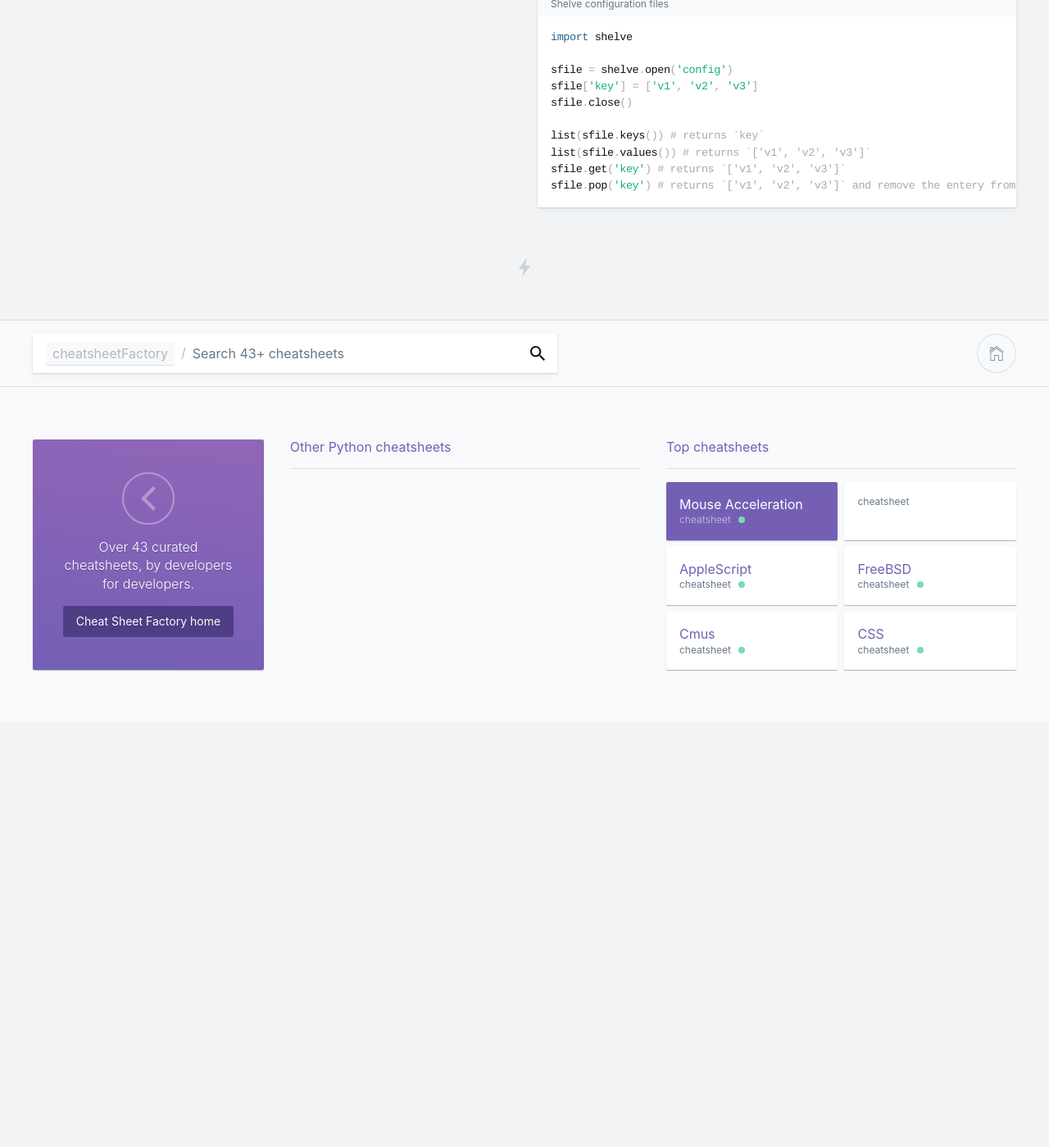
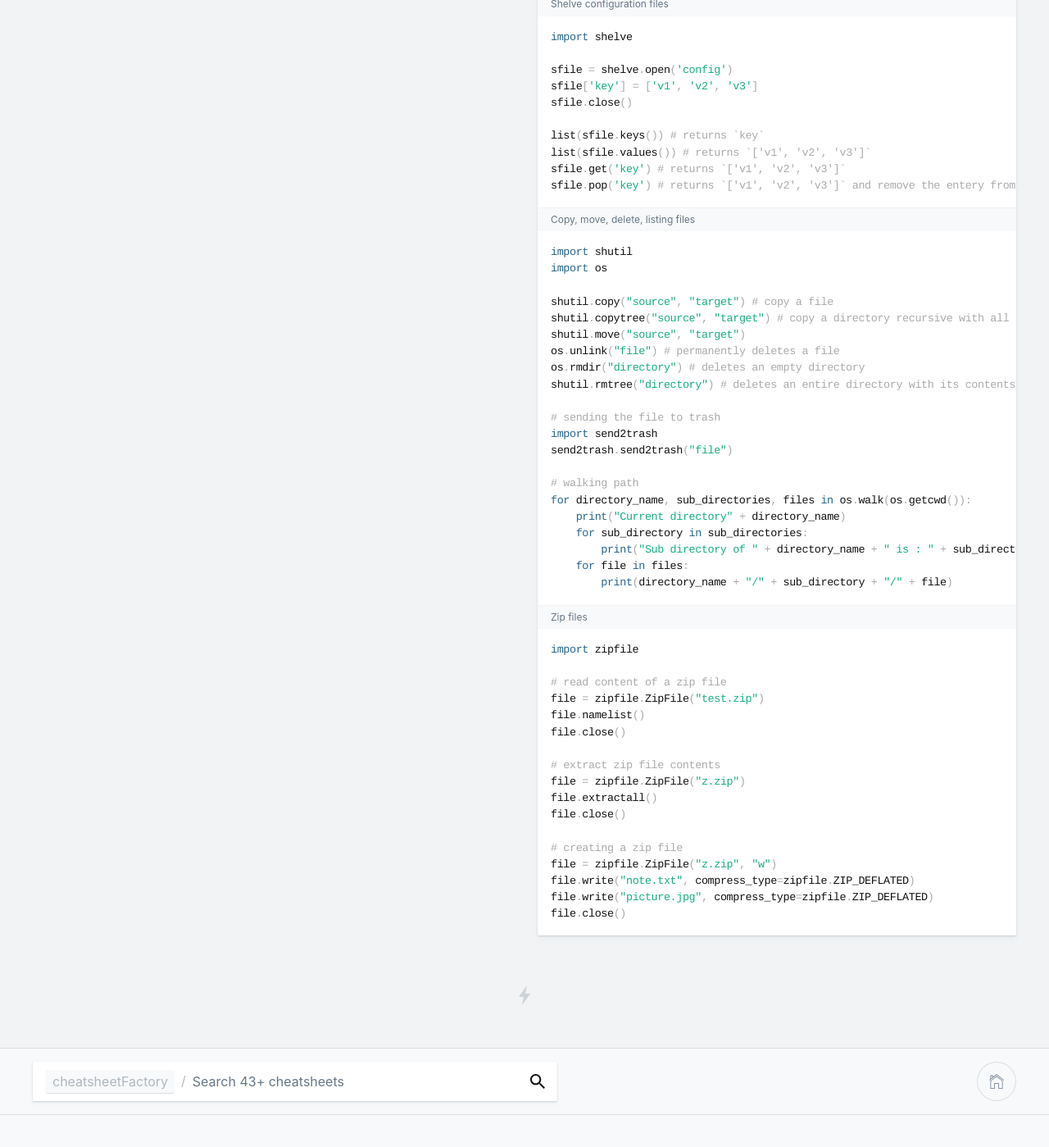
Before and after one commit to kasramp/cheat-sheet-factory, a Jekyll site: the page built from python/python.md, in a window 1280 px wide and 1400 px high, scrolled down 7021 px. Shown: the whole window at 82% size. Built offline with Jekyll 4.4.1, drawn with Linux system fonts in a browser that asks for light colours; nearby versions of some CDN libraries; before the commit the page ends 7902 px from its top, so only the background shows below that; some of the changed text lies outside the part shown.

Commit message:
More Python cheat sheet

````diff
--- a/python/python.md
+++ b/python/python.md
@@ -14,7 +14,7 @@ intro: |
 
 Shortcuts
 ---------
-{: .-one-column}
+{: .-two-column}
 
 ## Basics
 
@@ -647,6 +647,54 @@ sfile.get('key') # returns `['v1', 'v2', 'v3']`
 sfile.pop('key') # returns `['v1', 'v2', 'v3']` and remove the entery from the file
 ```
 
+#### Copy, move, delete, listing files
+
+```python
+import shutil
+import os
+
+shutil.copy("source", "target") # copy a file
+shutil.copytree("source", "target") # copy a directory recursive with all files and sub-directories
+shutil.move("source", "target")
+os.unlink("file") # permanently deletes a file
+os.rmdir("directory") # deletes an empty directory
+shutil.rmtree("directory") # deletes an entire directory with its contents
+
+# sending the file to trash
+import send2trash
+send2trash.send2trash("file")
+
+# walking path
+for directory_name, sub_directories, files in os.walk(os.getcwd()):
+    print("Current directory" + directory_name)
+    for sub_directory in sub_directories:
+        print("Sub directory of " + directory_name + " is : " + sub_directory)
+    for file in files:
+        print(directory_name + "/" + sub_directory + "/" + file)
+```
+
+#### Zip files
+
+```python
+import zipfile
+
+# read content of a zip file
+file = zipfile.ZipFile("test.zip")
+file.namelist()
+file.close()
+
+# extract zip file contents
+file = zipfile.ZipFile("z.zip")
+file.extractall()
+file.close()
+
+# creating a zip file
+file = zipfile.ZipFile("z.zip", "w")
+file.write("note.txt", compress_type=zipfile.ZIP_DEFLATED)
+file.write("picture.jpg", compress_type=zipfile.ZIP_DEFLATED)
+file.close()
+```
+
 ### Difference between `class Name:` and `class Name(object):`
 
 ```python
@@ -660,6 +708,31 @@ class Test(object):
 
 ```
 
+### Exception handling
+
+```python
+try:
+    raise Exception("A test exceptioin") # throw an exception
+except Exception as ex:
+    print(ex) # catches the exception and prints the message
+```
+
+### Logging
+
+```python
+import logging
+logging.basicConfig(level=logging.DEBUG, format=' %(asctime)s - %(levelname)s - %(message)s')
+# log to a file
+logging.basicConfig(filename = "prog.log", level=logging.DEBUG, format=' %(asctime)s - %(levelname)s - %(message)s')
+
+logging.debug("DEBUG LOG")
+logging.info("INFO LOG")
+logging.warn("WARNING LOG")
+logging.error("ERROR LOG")
+logging.critical("FATAL LOG")
+logging.disable(logging.DEBUG) # disable debug log
+```
+
 ### Working with pip
 
 | `pip install --user youtube-dl` | Installs Youtube-dl in user space |
````
Also changed, not shown: other parts of python/python.md (+1 -1 lines).
